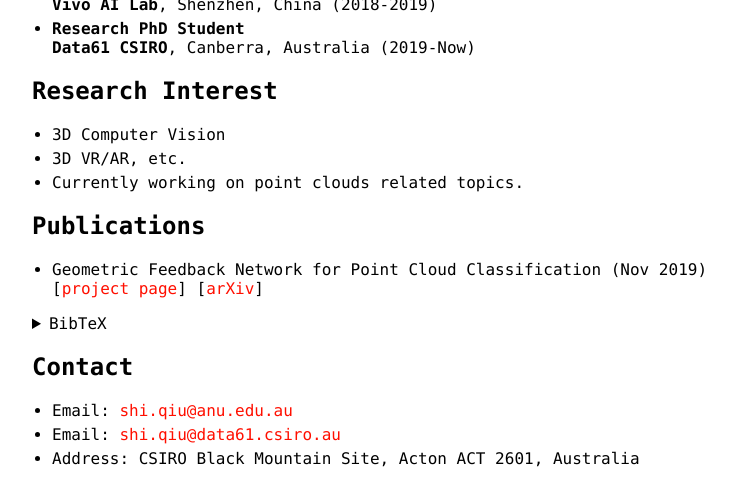
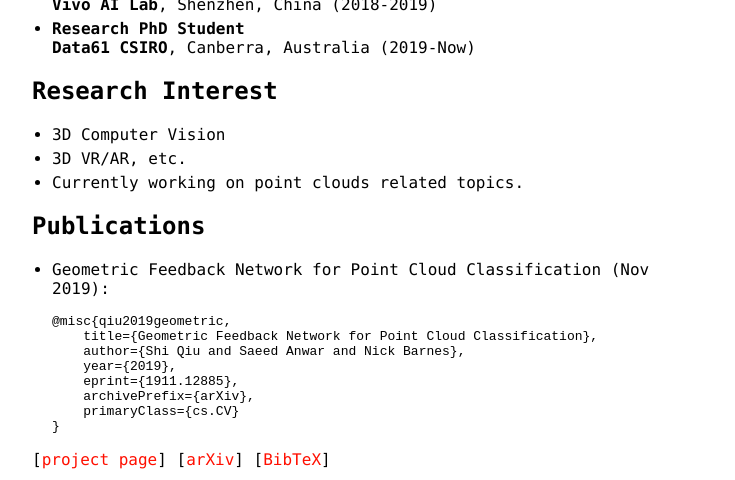
Before and after one commit to ShiQiu0419/ShiQiu0419.github.io, a Jekyll site: the page built from index.md, in a window 1280 px wide and 900 px high, scrolled down 580 px, cut to the strip 0-480 px from the top of the window. Shown: the whole strip, without its empty margins (258-993 px from the left). Built offline with Jekyll 4.4.1, drawn with Linux system fonts in a browser that asks for light colours; our own code applies the rules of GitHub Pages for plain Markdown files; some of the changed lines change nothing that is shown.

Commit message:
Update index.md

```diff
--- a/index.md
+++ b/index.md
@@ -29,19 +29,18 @@
 * Currently working on point clouds related topics.
 
 ## Publications
-* Geometric Feedback Network for Point Cloud Classification (Nov 2019)
-[[project page](https://github.com/ShiQiu0419/GFNet)] [[arXiv](https://arxiv.org/abs/1911.12885)]
-<details>
-  <summary>BibTeX</summary>
-  @misc{qiu2019geometric,
-    title={Geometric Feedback Network for Point Cloud Classification},
-    author={Shi Qiu and Saeed Anwar and Nick Barnes},
-    year={2019},
-    eprint={1911.12885},
-    archivePrefix={arXiv},
-    primaryClass={cs.CV}
-}
-</details>
+* Geometric Feedback Network for Point Cloud Classification (Nov 2019):
+
+      @misc{qiu2019geometric,
+          title={Geometric Feedback Network for Point Cloud Classification},
+          author={Shi Qiu and Saeed Anwar and Nick Barnes},
+          year={2019},
+          eprint={1911.12885},
+          archivePrefix={arXiv},
+          primaryClass={cs.CV}
+      }
+
+[[project page](https://github.com/ShiQiu0419/GFNet)] [[arXiv](https://arxiv.org/abs/1911.12885)] [[BibTeX](https://arxiv.org/abs/1911.12885)]
 
 ## Contact
 * Email: [shi.qiu@anu.edu.au](mailto:shi.qiu@anu.edu.au)
```
